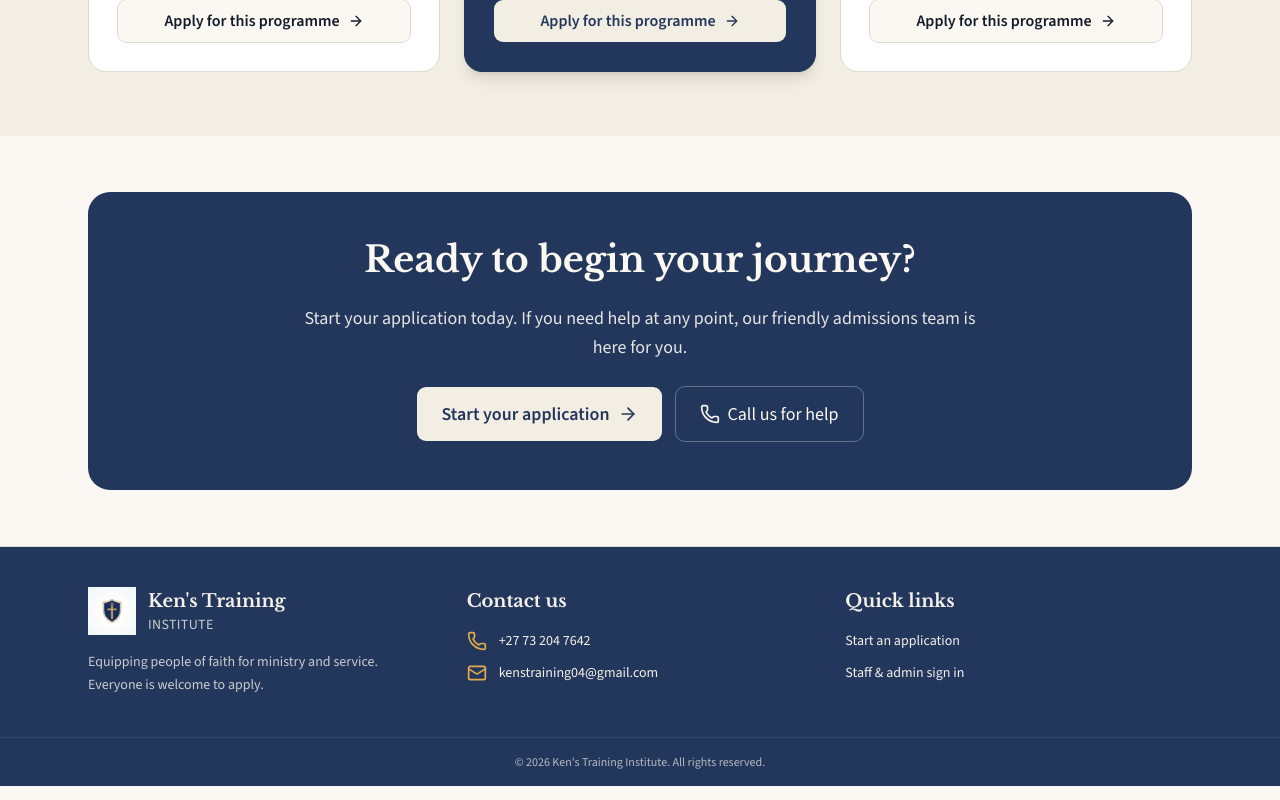
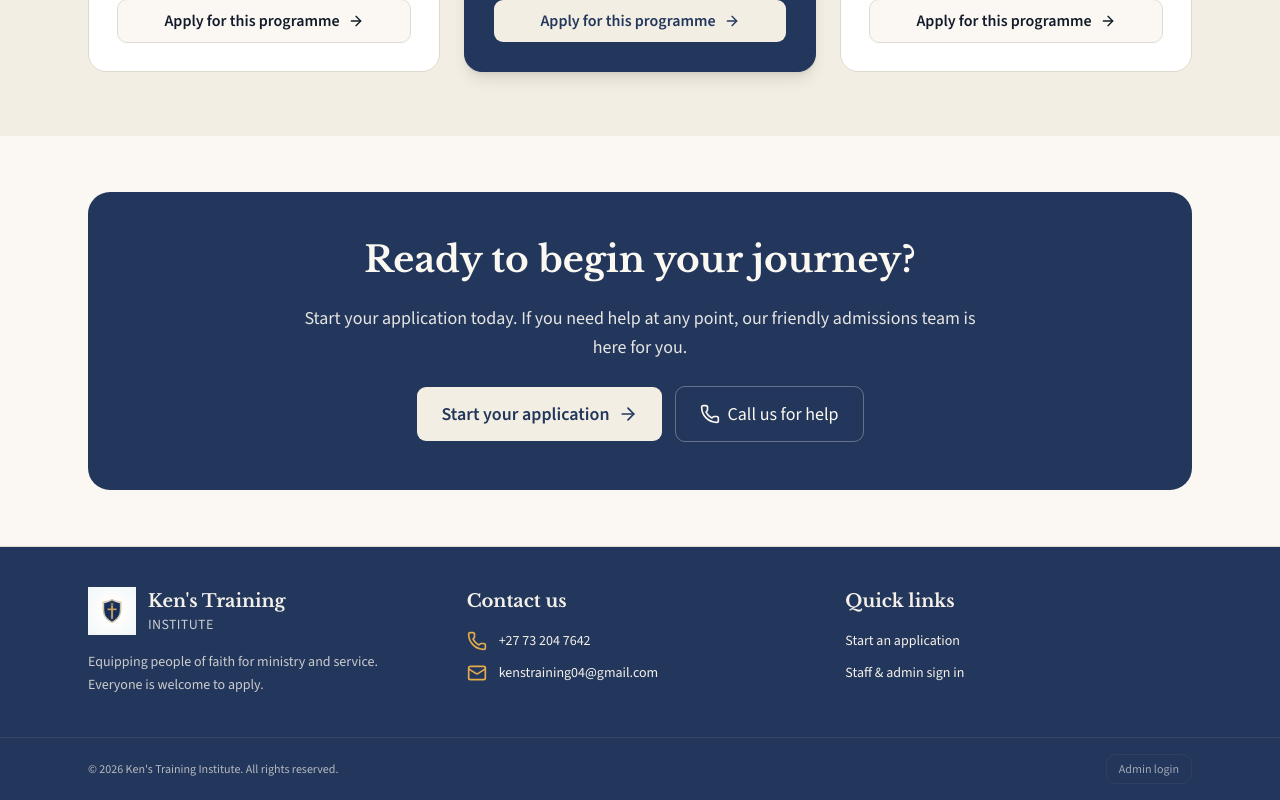
Before and after one commit to mistreatedbee/Ken-s-Training, a Next.js app: page / in a window 1280 px wide. Shown: the part 1288-2088 px from the top of the page. Built offline with nearby package versions, Linux system fonts and the light colour scheme.

Commit message:
Add admin login button to footer
Co-Authored-By: Claude Sonnet 4.6 <noreply@anthropic.com>

```diff
--- a/components/site-footer.tsx
+++ b/components/site-footer.tsx
@@ -48,9 +48,17 @@ export function SiteFooter() {
         </div>
       </div>
       <div className="border-t border-sidebar-border">
-        <p className="mx-auto max-w-6xl px-4 py-4 text-center text-xs opacity-70 sm:px-6">
-          © {new Date().getFullYear()} Ken&apos;s Training Institute. All rights reserved.
-        </p>
+        <div className="mx-auto flex max-w-6xl items-center justify-between px-4 py-4 sm:px-6">
+          <p className="text-xs opacity-70">
+            © {new Date().getFullYear()} Ken&apos;s Training Institute. All rights reserved.
+          </p>
+          <Link
+            href="/login"
+            className="rounded-lg border border-sidebar-border px-3 py-1.5 text-xs font-medium opacity-60 transition hover:opacity-100"
+          >
+            Admin login
+          </Link>
+        </div>
       </div>
     </footer>
   )
```
